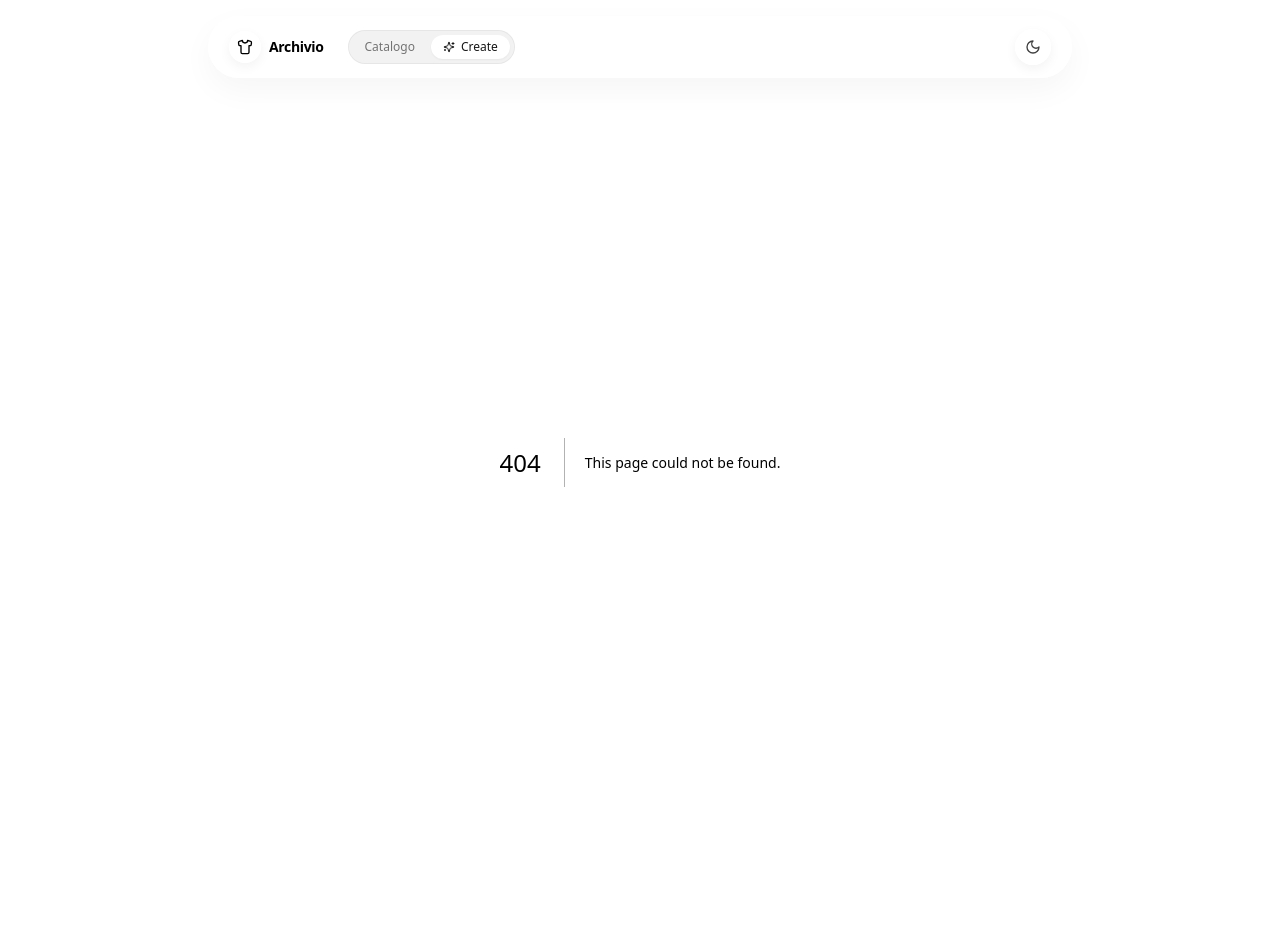
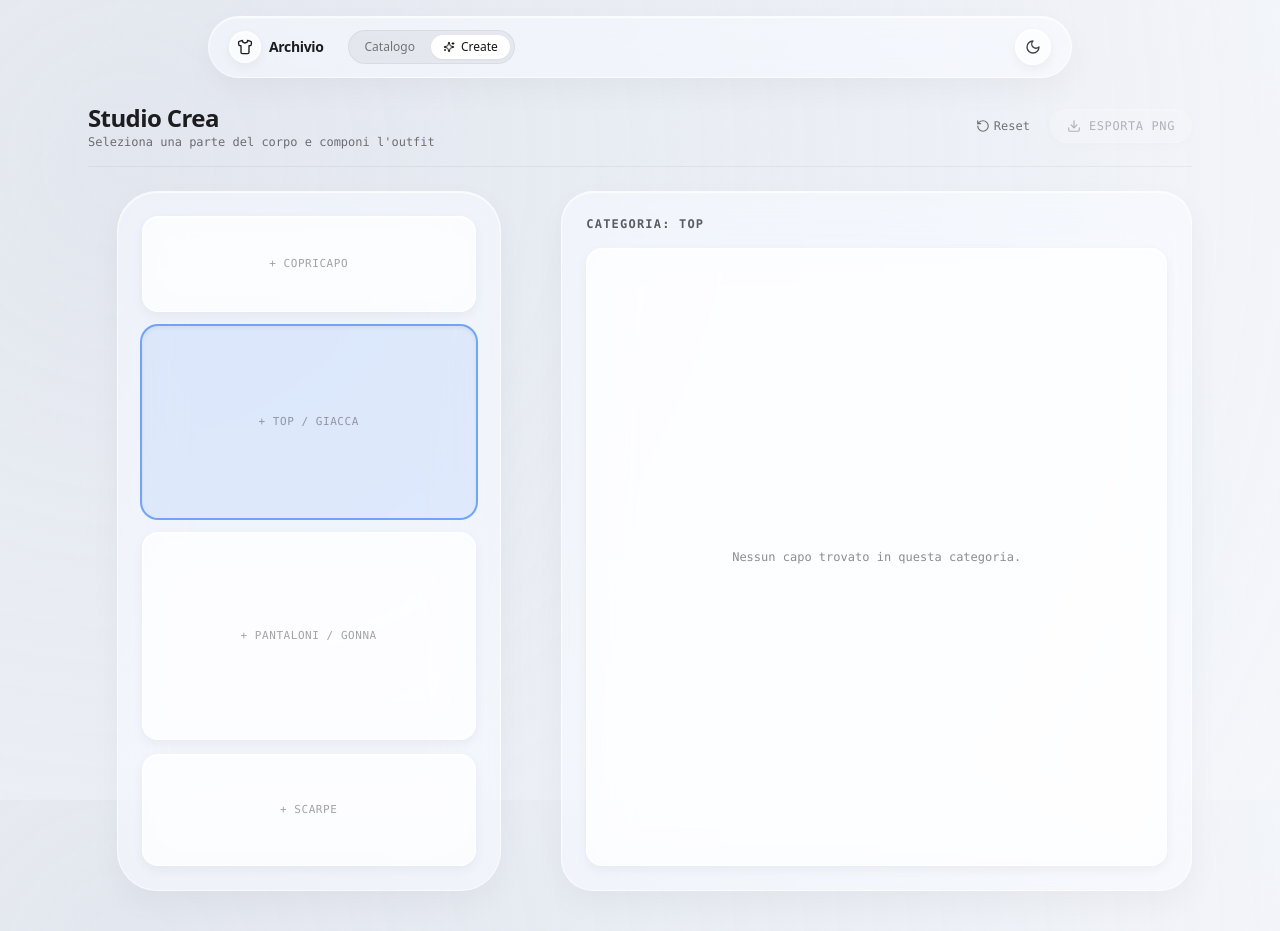
Before and after one commit to zjncoo/clotho, a Next.js app: page /create in a window 1280 px wide. Before the commit this address had no page. Before the commit the page ends 862 px from the top, so only its background shows below. Built offline with nearby package versions, Linux system fonts and the light colour scheme.

Commit message:
Create outfit page with clothing item selection

```diff
--- /dev/null
+++ b/app/create/page.tsx
@@ -0,0 +1,152 @@
+'use client';
+
+import { useState, useEffect, useRef } from 'react';
+import { get } from 'idb-keyval';
+import { Category, ClothingItem } from '@/types';
+import Mannequin from '@/components/Mannequin';
+import { Download, RotateCcw, Loader2 } from 'lucide-react';
+import { toPng } from 'html-to-image';
+
+const STORAGE_KEY = 'closet_catalog_items';
+
+export default function CreateOutfitPage() {
+  const [items, setItems] = useState<ClothingItem[]>([]);
+  const [activeCategory, setActiveCategory] = useState<Category | null>('top');
+  const [outfit, setOutfit] = useState<Partial<Record<Category, ClothingItem>>>({});
+  const [isExporting, setIsExporting] = useState(false);
+
+  const mannequinRef = useRef<HTMLDivElement>(null);
+
+  useEffect(() => {
+    async function loadCatalog() {
+      const saved = await get<ClothingItem[]>(STORAGE_KEY);
+      if (saved) setItems(saved);
+    }
+    loadCatalog();
+  }, []);
+
+  const selectItemForSlot = (item: ClothingItem) => {
+    setOutfit((prev) => ({ ...prev, [item.category]: item }));
+  };
+
+  const clearSlot = (cat: Category) => {
+    setOutfit((prev) => {
+      const copy = { ...prev };
+      delete copy[cat];
+      return copy;
+    });
+  };
+
+  const exportOutfitPNG = async () => {
+    if (!mannequinRef.current) return;
+
+    setActiveCategory(null);
+    setIsExporting(true);
+
+    try {
+      await new Promise((resolve) => setTimeout(resolve, 120));
+
+      const dataUrl = await toPng(mannequinRef.current, {
+        cacheBust: true,
+        pixelRatio: 2,
+      });
+
+      const link = document.createElement('a');
+      link.download = `outfit-${Date.now()}.png`;
+      link.href = dataUrl;
+      link.click();
+    } catch (err) {
+      console.error(err);
+    } finally {
+      setIsExporting(false);
+    }
+  };
+
+  const hasItems = Object.keys(outfit).length > 0;
+  const filteredItems = activeCategory
+    ? items.filter((item) => item.category === activeCategory)
+    : [];
+
+  return (
+    <div className="max-w-6xl mx-auto px-6 py-10 space-y-6">
+      <div className="flex justify-between items-center border-b border-black/5 dark:border-white/5 pb-4">
+        <div>
+          <h1 className="text-2xl font-semibold tracking-tight">Studio Crea</h1>
+          <p className="text-xs font-mono opacity-60">Seleziona una parte del corpo e componi l'outfit</p>
+        </div>
+        <div className="flex items-center gap-3">
+          <button
+            onClick={() => setOutfit({})}
+            className="text-xs font-mono opacity-60 hover:opacity-100 flex items-center gap-1 transition-opacity px-2 py-1"
+          >
+            <RotateCcw className="w-3.5 h-3.5" /> Reset
+          </button>
+          <button
+            onClick={exportOutfitPNG}
+            disabled={!hasItems || isExporting}
+            className="liquid-control text-xs font-mono tracking-wider uppercase px-4 py-2 rounded-full flex items-center gap-2 disabled:opacity-30 disabled:cursor-not-allowed"
+          >
+            {isExporting ? (
+              <Loader2 className="w-3.5 h-3.5 animate-spin" />
+            ) : (
+              <Download className="w-3.5 h-3.5" />
+            )}
+            <span>Esporta PNG</span>
+          </button>
+        </div>
+      </div>
+
+      <div className="grid grid-cols-1 md:grid-cols-12 gap-8">
+        <div className="md:col-span-5 flex flex-col items-center">
+          <Mannequin
+            ref={mannequinRef}
+            outfit={outfit}
+            activeCategory={activeCategory}
+            onSelectSlot={(cat) => setActiveCategory(cat)}
+          />
+        </div>
+
+        <div className="md:col-span-7 liquid-glass rounded-[2rem] p-6 flex flex-col">
+          <div className="flex justify-between items-center mb-4">
+            <h2 className="text-xs font-mono uppercase tracking-widest font-semibold opacity-70">
+              {activeCategory ? `Categoria: ${activeCategory}` : 'Seleziona una categoria sul manichino'}
+            </h2>
+            {activeCategory && outfit[activeCategory] && (
+              <button
+                onClick={() => clearSlot(activeCategory)}
+                className="text-xs text-red-500 hover:underline font-mono"
+              >
+                Rimuovi slot
+              </button>
+            )}
+          </div>
+
+          {filteredItems.length === 0 ? (
+            <div className="flex-1 flex flex-col items-center justify-center text-center p-8 liquid-control border-dashed rounded-2xl">
+              <p className="text-xs font-mono opacity-50">Nessun capo trovato in questa categoria.</p>
+            </div>
+          ) : (
+            <div className="grid grid-cols-3 gap-4 overflow-y-auto max-h-[500px] pr-2">
+              {filteredItems.map((item) => {
+                const isSelected = outfit[item.category]?.id === item.id;
+                return (
+                  <button
+                    key={item.id}
+                    onClick={() => selectItemForSlot(item)}
+                    className={`aspect-square p-2.5 rounded-2xl liquid-control flex flex-col items-center justify-center transition
+                      ${isSelected ? 'ring-2 ring-blue-500 shadow-md scale-95' : 'hover:scale-102'}`}
+                  >
+                    <img src={item.image} alt={item.name} className="max-h-24 max-w-full object-contain" />
+                    <span className="text-[10px] font-medium opacity-80 mt-2 truncate w-full text-center">
+                      {item.name}
+                    </span>
+                  </button>
+                );
+              })}
+            </div>
+          )}
+        </div>
+      </div>
+    </div>
+  );
+}
```
